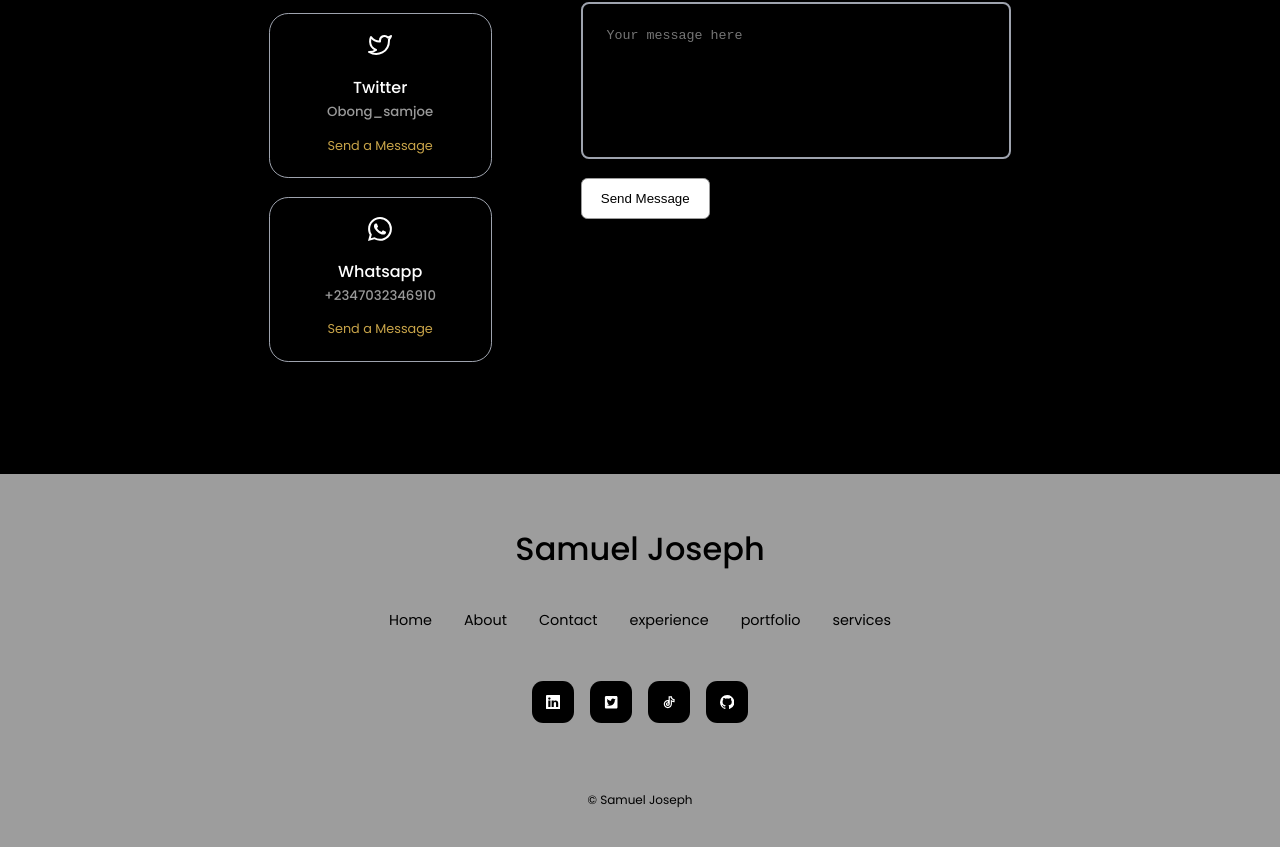
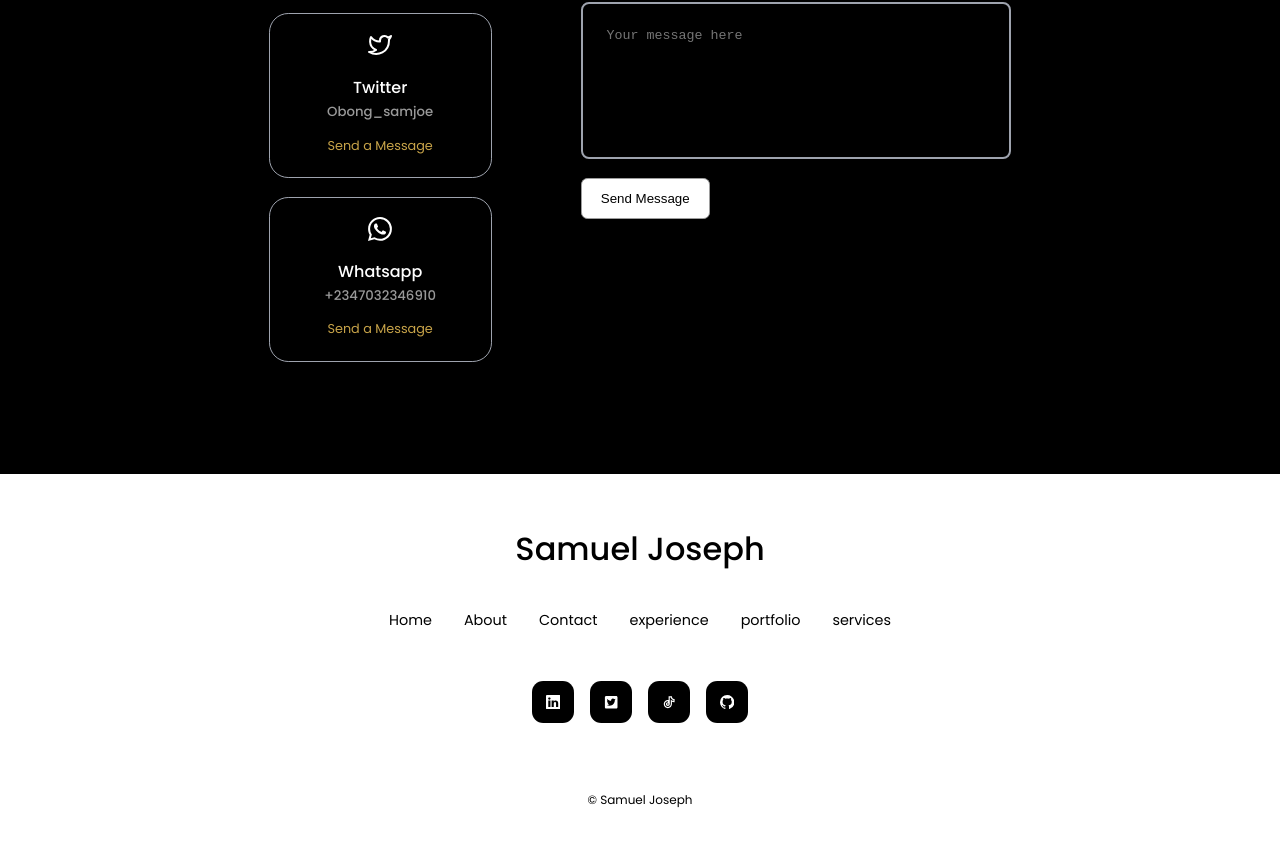
Before and after one commit to samstickkz/my_portfolio, a React (Create React App) app: page / in a window 1280 px wide. Shown: the part 4719-5566 px from the top of the page. Built offline with nearby package versions, Linux system fonts and the light colour scheme.

Commit message:
footer color

```diff
--- a/src/components/footer/footer.css
+++ b/src/components/footer/footer.css
@@ -1,5 +1,5 @@
 footer{
-    background: var(--color-primary);
+    background: var(--color-white);
     padding: 3rem;
 
     text-align: center;
```
